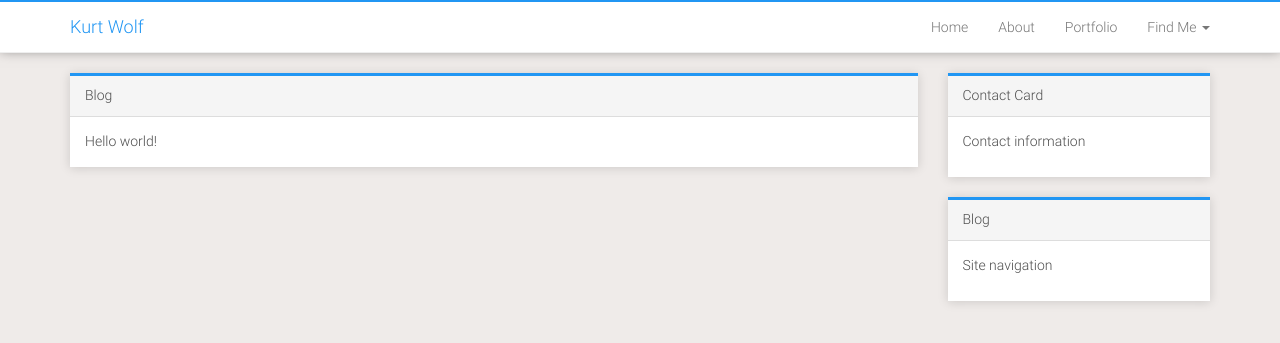
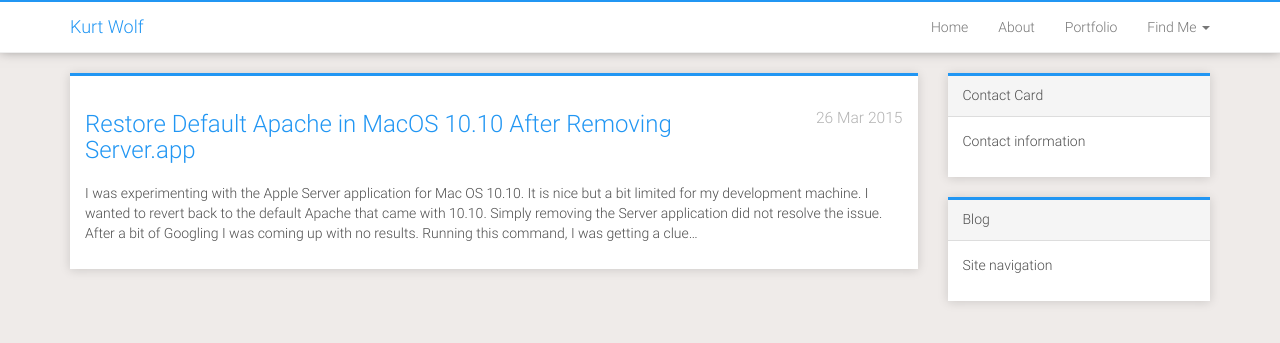
Before and after one commit to itguy614/itguy614.github.io, a Jekyll site: the page built from index.html, in a window 1280 px wide. Shown: the top 343 px of the page. Built offline with Jekyll 4.4.1, drawn with Linux system fonts in a browser that asks for light colours; the list of posts is cut into pages by our own code.

Commit message:
First test post

````diff
--- a/_config.yml
+++ b/_config.yml
@@ -56,11 +56,11 @@ gems:                   []
 
 # Build settings
 markdown:               kramdown
-# permalink:              /:year/:month/:title
-# paginate_path:          /page:num
-# paginate:               10
+permalink:              /:year/:month/:title
+paginate_path:          /page:num
+paginate:               10
 # timezone:               America/New_York
-# recent_post_limit:      5
+recent_post_limit:      5
 
 # quiet:                  false
 # defaults:               []
--- /dev/null
+++ b/_includes/posts.html
@@ -0,0 +1,38 @@
+<div>
+    {% for post in paginator.posts %}
+        {% unless post.url == page.url %}
+            <article>
+                <div class="row">
+                    <div class="col-md-10">
+                        <h3><a href="{{ post.url }}">{{ post.title }}</a></h3>
+                    </div>
+                    <div class="col-md-2">
+                        <h3><small class="text-muted pull-right"><time datetime="{{ post.date || date:'%Y-%m-%d' }}">{{ post.date | date: '%d %b %Y' }}</time></small></h3>
+                    </div>
+                </div>
+                <div class="row">
+                    <div class="col-md-12">
+                        <p>{{ post.excerpt }}</p>
+                    </div>
+                </div>
+            </article>
+        {% endunless %}
+    {% endfor %}
+</div>
+
+{% if paginator.total_pages > 1 %}
+<div>
+    <ul class="pager">
+        {% if paginator.previous_page %}
+            <li class="previous"><a href="{{ paginator.previous_page_path | prepend: site.baseurl | replace: '//', '/' }}">&larr; Previous</a></li>
+        {% else %}
+            <li class="previous disabled"><a href="#">&larr; Previous</a></li>
+        {% endif %}
+        {% if paginator.next_page %}
+            <li class="next"><a href="/page{{ paginator.next_page }}">Next &rarr;</a></li>
+        {% else %}
+            <li class="next disabled"><a href="#">Next &rarr;</a></li>
+        {% endif %}
+    </ul>
+</div>
+{% endif %}
--- a/_layouts/default.html
+++ b/_layouts/default.html
@@ -21,7 +21,7 @@
         <div class="row">
             <div class="col-md-9">
                 <div class="panel panel-default" id="headings">
-                    <div class="panel-heading">Blog</div>
+                    <!-- <div class="panel-heading">Blog</div> -->
                     <div class="panel-body">
                         {{ content }}
                     </div>
--- /dev/null
+++ b/_posts/2015/2015-03-26-Restore-Default-Apache-in-MacOS-10.10.md
@@ -0,0 +1,43 @@
+---
+layout: post
+title: Restore Default Apache in MacOS 10.10 After Removing Server.app
+categories: ['development', 'macos']
+---
+
+I was experimenting with the Apple Server application for Mac OS 10.10.  It is nice but a bit limited for my development machine.  I wanted to revert back to the default Apache that came with 10.10.  Simply removing the Server application did not resolve the issue.  After a bit of Googling I was coming up with no results.  Running this command, I was getting a clue...
+
+`# apachectl start`
+
+> /System/Library/LaunchDaemons/org.apache.httpd.plist: Operation already in progress
+
+This was interesting.  When I opened up that file it still referenced the Apache installation that came along with Server.app.  I was able to restore get things going by updating that file with the following contents.
+
+```
+<?xml version="1.0" encoding="UTF-8"?>
+<!DOCTYPE plist PUBLIC "-//Apple//DTD PLIST 1.0//EN" "http://www.apple.com/DTDs/PropertyList-1.0.dtd">
+<plist version="1.0">
+<dict>
+    <key>Disabled</key>
+    <true/>
+    <key>Label</key>
+    <string>org.apache.httpd</string>
+    <key>EnvironmentVariables</key>
+    <dict>
+        <key>XPC_SERVICES_UNAVAILABLE</key>
+        <string>1</string>
+    </dict>
+    <key>ProgramArguments</key>
+    <array>
+        <string>/usr/sbin/httpd</string>
+        <string>-D</string>
+        <string>FOREGROUND</string>
+    </array>
+    <key>OnDemand</key>
+    <false/>
+</dict>
+</plist>
+```
+
+After that, kill ant httpd process that is running and then start the webserver.
+
+`# apachectl start`
--- a/index.html
+++ b/index.html
@@ -2,4 +2,4 @@
 layout: default
 ---
 
-Hello world!
+{% include posts.html %}
````
